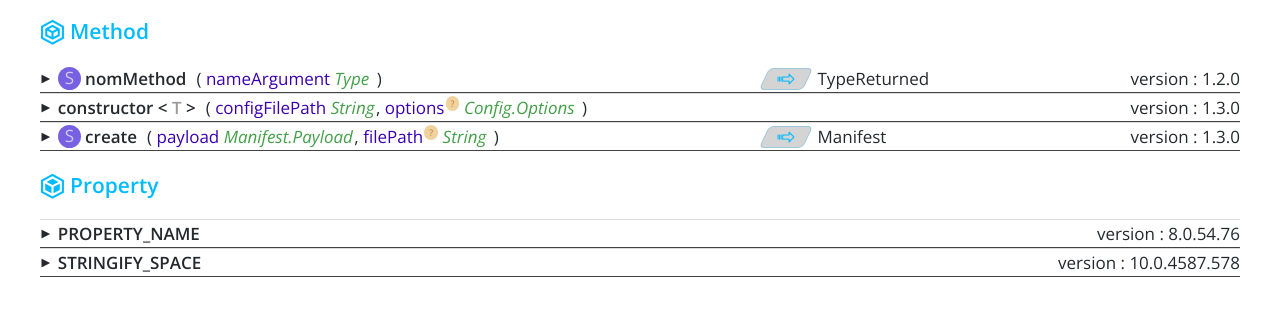
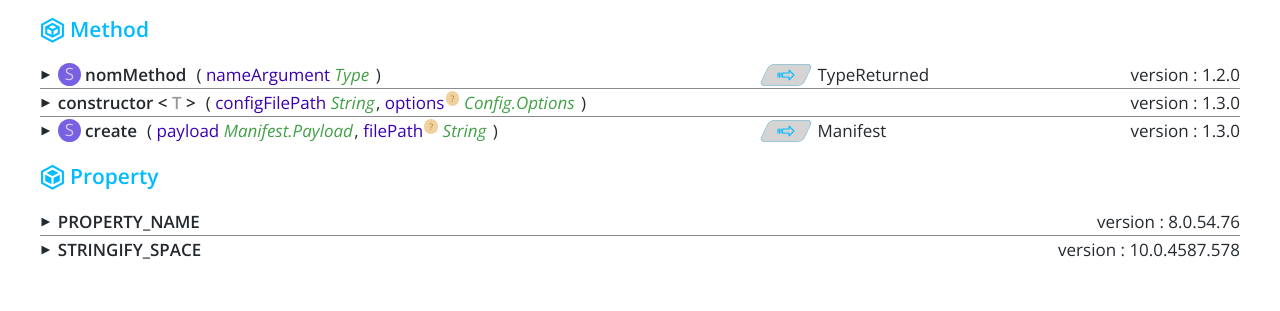
Before and after one commit to SlimIO/devdocs, a website: page view/proto.html in a window 1280 px wide. Shown: the part 83-394 px from the top of the page. Drawn offline with nearby package versions, Linux system fonts and the light colour scheme; files whose address does not match are found by name.

Commit message:
style: delet first border top title

```diff
--- a/public/css/style.css
+++ b/public/css/style.css
@@ -53,7 +53,6 @@ body {
             flex-direction: row;
             color: #0bf;
             align-items: center;
-            padding: 2px 0;
         }
             body > section#wall > div.method > span,
             body > section#wall > div.property > span {
@@ -62,27 +61,22 @@ body {
                 /* transform: skew(25deg); */
                 margin-left: -5px;
             }
-            body > section#wall > div.method > h2,
-            body > section#wall > div.property > h2 {
-                /* transform: skew(25deg); */
-            }
         body > section#wall > div.title {
             display: flex;
             flex-direction: row;
             justify-content: space-between;
-            /* margin-bottom: 5px; */
             cursor: pointer;
             color: #24292e;
-            /* border-radius: 8px; */
             font-size: 17px;
             align-items: center;
             padding: 2px 0;
-            /* border-top: 1px solid #000; */
-            /* background: rgb(175, 175, 175) */
+            border-top: 1px solid #8c8c8c;
         }
-        body > section#wall > div.title ~ div.title {
-            border-top: 1px solid #dcdcdc;
+        body > section#wall > div.method + div.title,
+        body > section#wall > div.property + div.title {
+            border-top: none;
         }
+        body > section#wall > div.title
         body > section#wall > div.title:hover {
             background: #efecec;
             transition: 0.2s all linear;
@@ -122,9 +116,6 @@ body {
                     margin-left: 10px;
                     white-space: nowrap;
                 }
-                    body > section#wall > div.title > div.left > p.args > span.open-p {
-
-                    }
                     body > section#wall > div.title > div.left > p.args > span.arg-name {
                         /* color: #b36d00; */
                         color: #3c00b3;
@@ -154,7 +145,7 @@ body {
                         margin-right: -3px;
                     }
                     body > section#wall > div.title > div.left > p.args > span.close-p {
-                        margin-left: 6px;
+                        margin-left: 5px;
                     }
                 body > section#wall > div.title > div.middle {
                     flex-grow: 1;
@@ -200,15 +191,6 @@ body {
             color: #24292e;
             border-bottom: none;
         }
-
-
-        body > section#wall > div.content:not(section.method:first-child) {
-            border-bottom: 1px solid rgb(66, 66, 66);
-        }
-
-
-
-
         body > section#wall > div.open {
             max-height: 1000px;
             transition-property: max-height;
```
Also changed, not shown: view/proto.html (+0 -2 lines).
